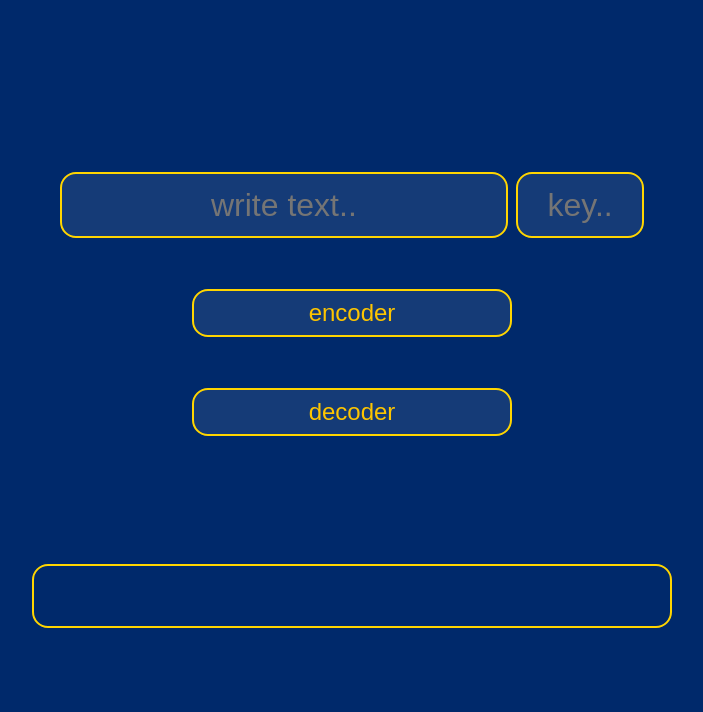
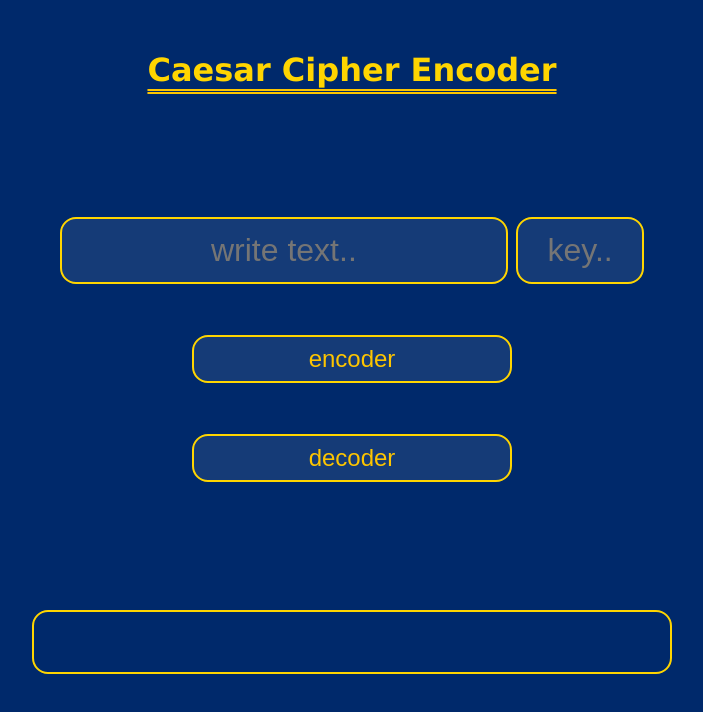
Before and after one commit to samuelaliyari/Project-Caesar-Cipher, a plain HTML site: page index.html in a window 1280 px wide. Shown: the whole page, without its empty margins (288-991 px from the left). Drawn offline with Linux system fonts and the light colour scheme.

Commit message:
h1 Added

```diff
--- a/assets/scss/style.scss
+++ b/assets/scss/style.scss
@@ -29,14 +29,22 @@ html {
 
 
 body {
+
     background-color: #00296B;
-    display: flex;
+    text-align: center;
     height: 100vh;
     justify-content: center;
-    align-items: center;
-    text-align: center;
+
+    h1 {
+        margin: 4%;
+        font-size: 2rem;
+        color: #FFD500;
+        text-decoration: underline double #FDC500 2px;
+        text-underline-offset: 0.5rem;
+    }
     section {
         width: 50%;
+        margin: 10% auto;
         form {
 
             margin-bottom: 20%;
--- a/index.html
+++ b/index.html
@@ -7,6 +7,7 @@
     <title>Project Caesar Cipher</title>
 </head>
 <body>
+    <h1>Caesar Cipher Encoder</h1>
     <section>
         <form onsubmit="return false">
             <input type="text" id="textInput"  placeholder="write text.." onclick="value = ''">
```
Also changed, not shown: assets/css/style.css, 1 other file.
